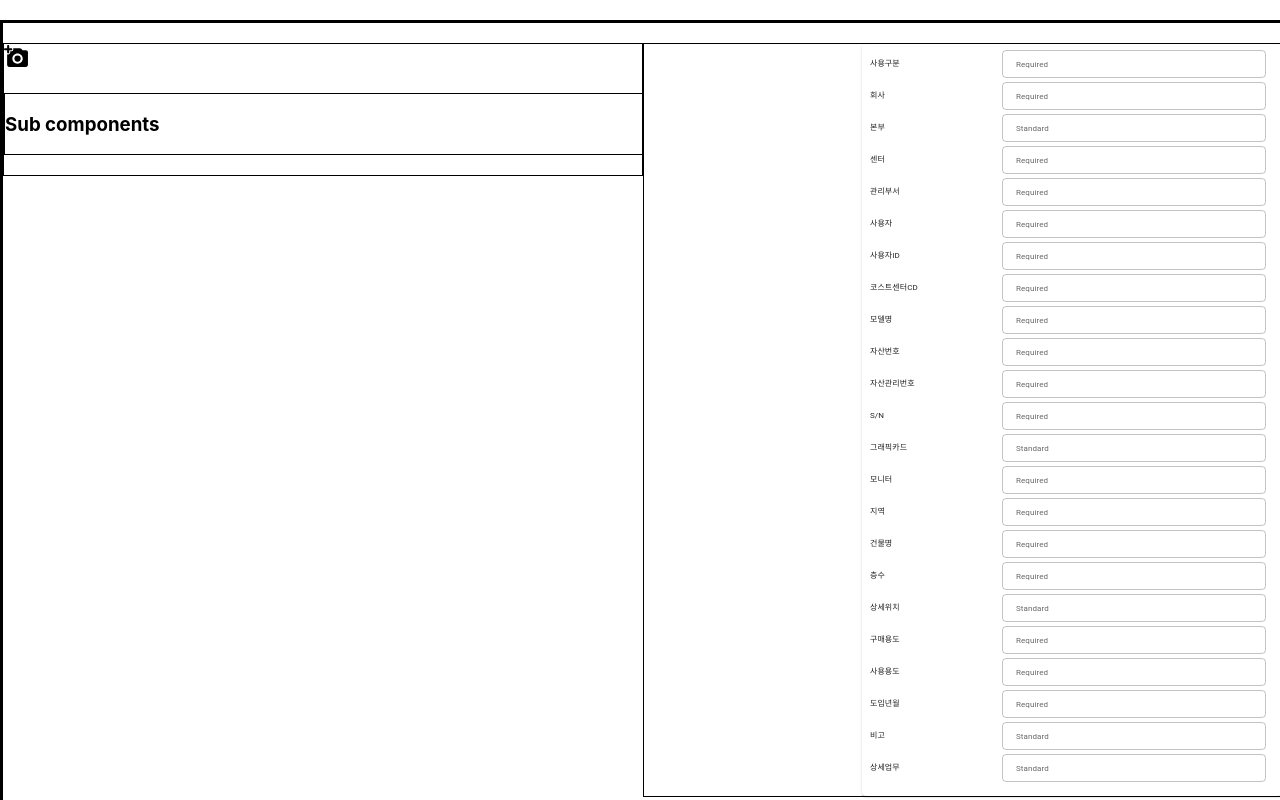
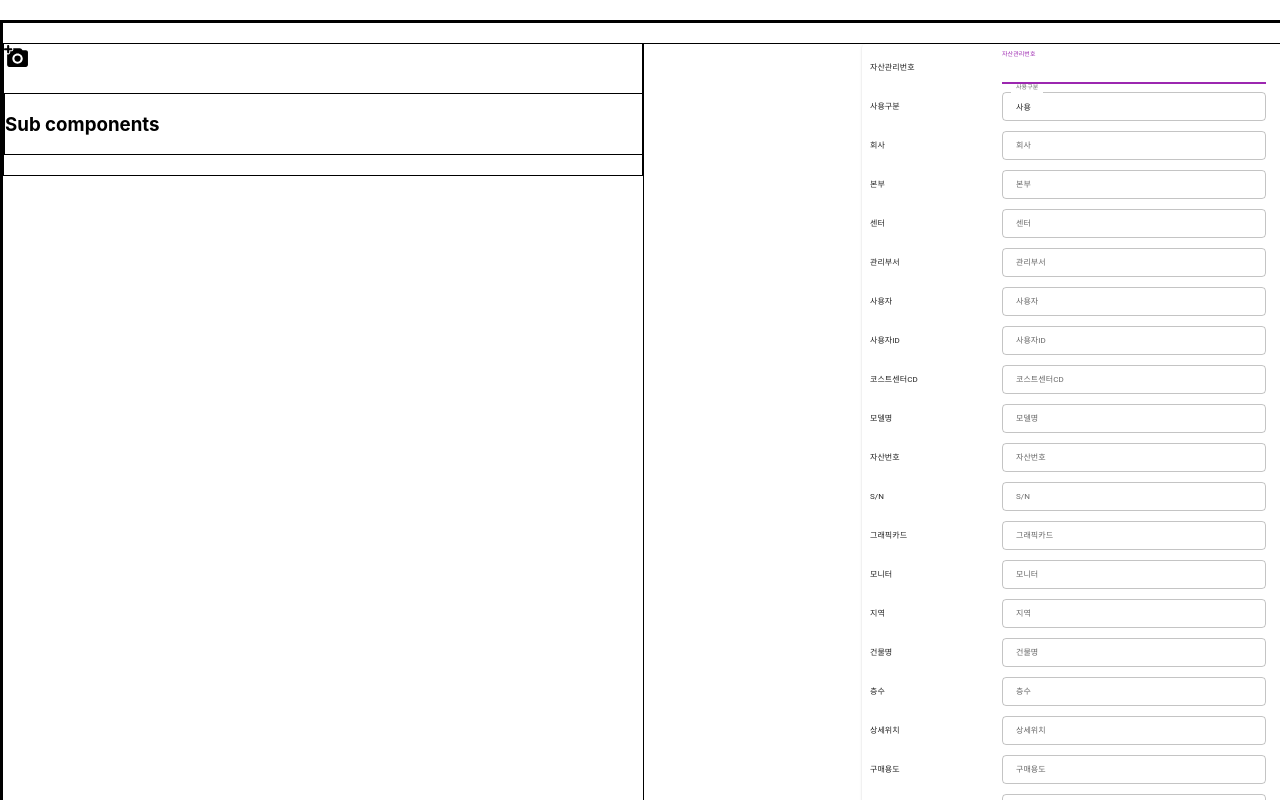
Before and after one commit to ygChoi97/barcodeReader, a React (Create React App) app: page / in a window 1280 px wide. Shown: the top 800 px of the page. Built offline with nearby package versions, Linux system fonts and the light colour scheme.

Commit message:
자산관리번호 스캔/출력 & 입력항목 update 기능 추가

```diff
--- a/src/Home.js
+++ b/src/Home.js
@@ -1,14 +1,18 @@
-import React, { createContext } from "react";
+import React, { useState } from "react";
 import ContentList from "./components/ContentList";
 import ScannerBtn from "./components/ScannerBtn";
-
+import PwsContext from "./components/PWS-Context";
 function Home() {
+    const [managementId, setManagementId] = useState("");
+    const value = { managementId, setManagementId };
     return(
-
+        <PwsContext.Provider value={value}>
+            <h2>{managementId}</h2>
             <div className="wrapper" style={{width:'100%', display:'flex', flexDirection:'row', justifyContent:'space-between', alignItems:'flex-start', border:'solid 3px'}}>
                 <ScannerBtn/>
                 <ContentList/>
             </div>
+        </PwsContext.Provider>
     );
 }
 
--- a/src/components/Content.js
+++ b/src/components/Content.js
@@ -1,8 +1,8 @@
 import { Grid, ListItem, TextField, Typography } from "@mui/material";
 import { createTheme, ThemeProvider } from '@mui/material/styles';
-import React from "react";
+import React, { useEffect, useState } from "react";
 
-function Content({item}) {
+function Content({item, update}) {
     const theme = createTheme({
         typography: {
           // In Chinese and Japanese the characters are usually larger,
@@ -10,45 +10,75 @@ function Content({item}) {
           fontSize: 7,
 
         },
-      });
+    });
+    const [dataState, setDataState] = useState(item.data);
 
-    console.log(item.req);
+    const handleChangeInput = (e) => {
+        setDataState(e.target.value);
+        console.log(e.target);
+        const copyItem = item;
+        copyItem.data = e.target.value;
 
+        update(item);
+    };
+    // useEffect(()=>{
+    //     setDataState(item.columnName);
+    //     setItemState()
+    // },[data]);
     return(
-        <ListItem sx={{
-            height: 32}}
+        <ListItem
+        sx={{
+            height: 39}}
             >
 
             <Grid container spacing={1} alignItems="center">
                 <ThemeProvider theme={theme}>
                     <Grid xs={4}>
                         <Typography>
-                            {item.column}
+                            {item.columnName}
                         </Typography>
                     </Grid>
                     <Grid  xs={8}>
                         {item.req == 'y' ?
+                        item.columnName == '자산관리번호' ?
                         <TextField
                             // placeholder={item.value}
                             fullWidth
-                            requierd
-                            id="filled-required"
-                            label="Required"
-                            // defaultValue="Hello World"
+                            id="standard-read-only-input"
+                            label={item.columnName}
+                            InputProps={{
+                                readOnly: true,
+                              }}
+                            defaultValue={''}
+                            variant = "standard"
+                            value = {item.data}
+                            size="small"
+                            color="secondary"
+                            focused
+                        /> :
+                        <TextField
+                            fullWidth
+                            requierd='true'
+                            id="outlined-required"
+                            label={item.columnName}
+                            defaultValue=''
+                            value = {dataState}
+                            onChange={handleChangeInput}
                             size="small"
                         />
                         : <TextField
                         //placeholder={item.value}
                         fullWidth
                         id="standard-basic"
-                        label="Standard"
-                        //defaultValue="Hello World"
+                        label={item.columnName}
+                        defaultValue=''
+                        value = {dataState}
+                        onChange={handleChangeInput}
                         size="small"
                     /> }
                     </Grid>
                 </ThemeProvider>
             </Grid>
-
         </ListItem>
     );
 }
--- a/src/components/ContentList.js
+++ b/src/components/ContentList.js
@@ -1,36 +1,61 @@
 import { Container, List, Paper } from "@mui/material";
-import React, { useState } from "react";
+import React, { useContext, useEffect, useState } from "react";
 import Content from "./Content";
 import '../css/main.css';
+import PwsContext from "./PWS-Context";
 
 function ContentList() {
+    const { managementId, setManagementId } = useContext(PwsContext);
+    console.log('ContentList start');
+    const [contents, setContents] = useState([
+                    {columnName:"자산관리번호", data:"", req:"y"}, {columnName:"사용구분", data:"사용", req:"y"}, {columnName:"회사", data:"", req:"y"},
+                    {columnName:"본부", data:"", req:"n"}, {columnName:"센터", data:"", req:"y"}, {columnName:"관리부서", data:"", req:"y"},
+                    {columnName:"사용자", data:"", req:"y"},{columnName:"사용자ID", data:"", req:"y"}, {columnName:"코스트센터CD", data:"", req:"y"},
+                    {columnName:"모델명", data:"", req:"y"},{columnName:"자산번호", data:"", req:"y"}, {columnName:"S/N", data:"", req:"y"},
+                    {columnName:"그래픽카드", data:"", req:"n"}, {columnName:"모니터", data:"", req:"y"}, {columnName:"지역", data:"", req:"y"},
+                    {columnName:"건물명", data:"", req:"y"}, {columnName:"층수", data:"", req:"y"}, {columnName:"상세위치", data:"", req:"n"},
+                    {columnName:"구매용도", data:"", req:"y"}, {columnName:"사용용도", data:"", req:"y"}, {columnName:"도입년월", data:"", req:"y"},
+                    {columnName:"비고", data:"", req:"n"}, {columnName:"상세업무", data:"", req:"n"}]);
 
-    console.log('ContentList start');
-    //const [contents, setContents] = useState([]);
-    const contents = [{column:"사용구분", value:"", req:"y"}, {column:"회사", value:"", req:"y"}, {column:"본부", value:"", req:"n"},
-                    {column:"센터", value:"", req:"y"}, {column:"관리부서", value:"", req:"y"}, {column:"사용자", value:"", req:"y"},
-                    {column:"사용자ID", value:"", req:"y"}, {column:"코스트센터CD", value:"", req:"y"}, {column:"모델명", value:"", req:"y"},
-                    {column:"자산번호", value:"", req:"y"}, {column:"자산관리번호", value:"", req:"y"}, {column:"S/N", value:"", req:"y"},
-                    {column:"그래픽카드", value:"", req:"n"}, {column:"모니터", value:"", req:"y"}, {column:"지역", value:"", req:"y"},
-                    {column:"건물명", value:"", req:"y"}, {column:"층수", value:"", req:"y"}, {column:"상세위치", value:"", req:"n"},
-                    {column:"구매용도", value:"", req:"y"}, {column:"사용용도", value:"", req:"y"}, {column:"도입년월", value:"", req:"y"},
-                    {column:"비고", value:"", req:"n"}, {column:"상세업무", value:"", req:"n"}];
 
-    // for(let i=0; i<13; i++) {
-    //     let col = {column:'', value:''};
-    //     col.column = 'column ' + i;
-    //     col.value = 'value information ' + i;
-    //     contents.push(col);
-    // }
+    // 자산관리번호 update 함수
+    const modifyContents = () => {
+        let copyContents = [...contents];
+        for(let i=0; i<copyContents.length; i++) {
+            if(copyContents[i].columnName == '자산관리번호') {
+                copyContents[i].data = managementId;
+                console.log('pk : ', copyContents[i].data);
+                break;
+            }
+        }
+        setContents(copyContents);
+    }
 
-    console.log(contents);
+    // 각 입력 항목 update 함수
+    const update = item => {
+        let copyContents = [...contents];
+        for(let i=0; i<copyContents.length; i++) {
+            if(copyContents[i].columnName == item.columnName) {
+                copyContents[i].data = item.data;
+                break;
+            }
+        }
+        setContents(copyContents);
+        console.log(contents);
+    };
+
+    // PWS 정보
     const items = contents.map(item =>
-        <Content key={item.column} item={item} />);
+        <Content key={item.columnName} item={item} update={update}/>);
+
+    // 자산관리번호 스캔 발생하면 자산관리번호 update 함수 호출하고 재랜더링
+    useEffect(() => {
+        console.log("update : ", managementId);
+        modifyContents();
+    },[managementId]);
 
     return(
         <div className="wrapper" style={{border:'solid 1px', display:'flex', justifyContent:'flex-end'}}>
-
-
                 <Paper sx={{
 
                   width: 420,
@@ -39,10 +64,32 @@ function ContentList() {
                 }}>
                     <List>
                         {items}
+                        {/* <Content key={contents[0].column} item={contents[0]} />
+                        <Content key={contents[1].column} item={contents[1]} />
+                        <Content key={contents[2].column} item={contents[2]} />
+                        <Content key={contents[3].column} item={contents[3]} />
+                        <Content key={contents[4].column} item={contents[4]} />
+                        <Content key={contents[5].column} item={contents[5]} />
+                        <Content key={contents[6].column} item={contents[6]} />
+                        <Content key={contents[7].column} item={contents[7]} />
+                        <Content key={contents[8].column} item={contents[8]} />
+                        <Content key={contents[9].column} item={contents[9]} />
+                        <Content key={contents[10].column} item={contents[10]} />
+                        <Content key={contents[11].column} item={contents[11]} />
+                        <Content key={contents[12].column} item={contents[12]} />
+                        <Content key={contents[13].column} item={contents[13]} />
+                        <Content key={contents[14].column} item={contents[14]} />
+                        <Content key={contents[15].column} item={contents[15]} />
+                        <Content key={contents[16].column} item={contents[16]} />
+                        <Content key={contents[17].column} item={contents[17]} />
+                        <Content key={contents[18].column} item={contents[18]} />
+                        <Content key={contents[19].column} item={contents[19]} />
+                        <Content key={contents[20].column} item={contents[20]} />
+                        <Content key={contents[21].column} item={contents[21]} />
+                        <Content key={contents[22].column} item={contents[22]} /> */}
                     </List>
                 </Paper>
         </div>
-
     );
 }
 
--- /dev/null
+++ b/src/components/PWS-Context.js
@@ -0,0 +1,10 @@
+import React from "react";
+
+const PwsContext = React.createContext({
+    managementId : 'default value',
+    setManagementId: () => {},
+    // usage: '',
+    // setUsage: () => {}
+});
+
+export default PwsContext;
--- a/src/components/Reader.js
+++ b/src/components/Reader.js
@@ -1,8 +1,9 @@
-import React from 'react';
+import React, { useContext } from 'react';
 import { useEffect, useRef, useState } from 'react';
 import CameraswitchIcon from '@mui/icons-material/Cameraswitch';
 import { BrowserMultiFormatReader, BarcodeFormat, DecodeHintType } from '@zxing/library';
 import beepScan from '../sounds/Barcode-scanner-beep-sound.mp3';
+import PwsContext from './PWS-Context';
 const Reader = () => {
     const [localStream, setLocalStream] = useState();
     const [cameraDir, setCameraDir] = useState('environment');
@@ -13,6 +14,9 @@ const Reader = () => {
     const formats = [BarcodeFormat.QR_CODE, BarcodeFormat.DATA_MATRIX, BarcodeFormat.CODE_128, BarcodeFormat.CODABAR, BarcodeFormat.EAN_13, BarcodeFormat.EAN_8, BarcodeFormat.CODE_39, BarcodeFormat.CODE_93];
     hints.set(DecodeHintType.POSSIBLE_FORMATS, formats);
     const Scan = new BrowserMultiFormatReader(hints, 100);
+
+    const { managementId, setManagementId } = useContext(PwsContext);
+
     useEffect(() => {
         navigator.mediaDevices.getUserMedia({
             //video: { facingMode: "user" }, //전면
@@ -63,11 +67,13 @@ const Reader = () => {
                 const data = await Scan.decodeFromStream(localStream, Camera.current, (data, err) => {
                     if (data) {
                         if(isCodePWSFormat(data.getText())) {
-                            Scan.stopStreams();  // 카메라 스트림 중지
+                            //Scan.stopStreams();  // 카메라 스트림 중지
                             scanSound.loop = false;
                             scanSound.play();
 
                             setText(data.getText());
+                            setManagementId(data.getText());    // 자산관리번호 바코드 스캔 결과 Context 에 저장
+
                         }
                         else {
                             console.log('It is not PWS barcode.');
@@ -93,7 +99,7 @@ const Reader = () => {
         }
     };
 
-
+    // 카메라아이콘 클릭 핸들러 (카메라 전환)
     const onToggleCemeraHandler = e => {
         if(cameraDir === 'environment') {
             console.log('user');
--- a/src/components/ScannerBtn.js
+++ b/src/components/ScannerBtn.js
@@ -15,7 +15,7 @@ function ScannerBtn() {
         <div className="wrapper" style={{border:'solid 1px'}}>
 
             <div>
-            {doScan ?
+            { doScan ?
                 <LinkedCameraRounded  sx={{ fontSize: 25 }} onClick={onToggleScanHandler}/>
                 :
                 <AddAPhotoRounded  sx={{ fontSize: 25 }} onClick={onToggleScanHandler}/>
```
Lines whose indentation alone changed are shown as unchanged.
